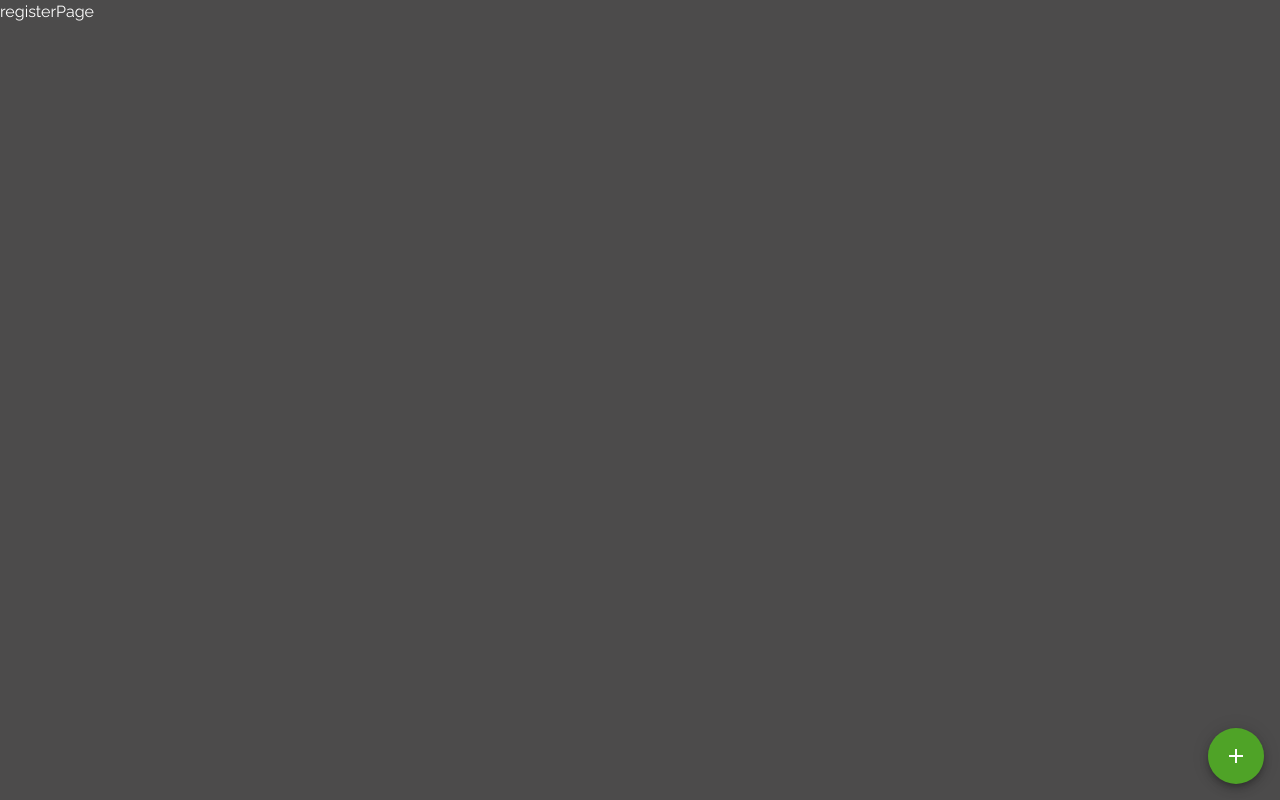
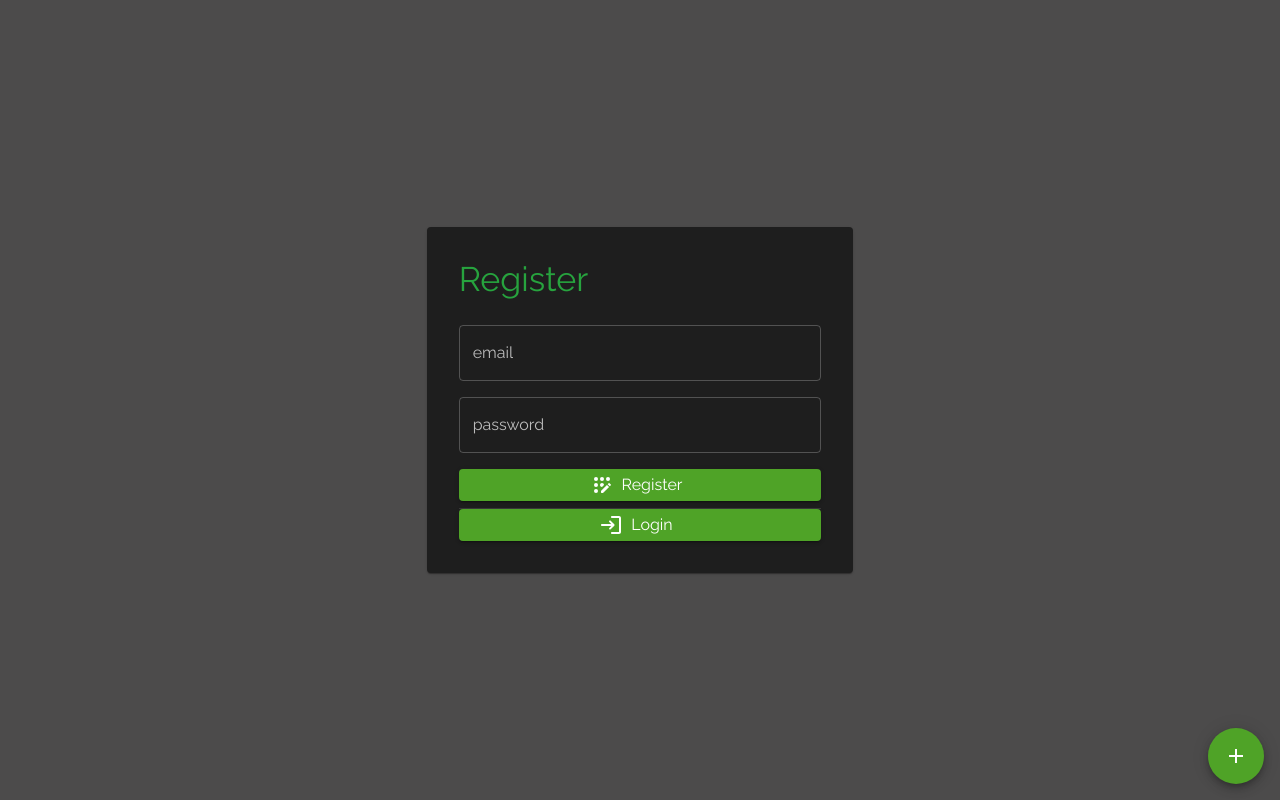
Before and after one commit to alekelbar/JournalApplication, a React (Vite) app: page /auth/register in a window 1280 px wide. Built offline with nearby package versions, Linux system fonts and the light colour scheme.

Commit message:
feat: auth Template added

```diff
--- a/src/common/layout/AuthLayout.tsx
+++ b/src/common/layout/AuthLayout.tsx
@@ -1,10 +1,11 @@
+import React from "react";
 import { Grid } from "@mui/material";
-import React from "react";
 import { Outlet } from "react-router-dom";
 
-export const AuthLayout: React.FC = () => {
+export const AuthLayout = () => {
+  console.log("Auth layout RENDERING");
   return (
-    <Grid container width={"100%"} height={"100vh"}>
+    <Grid container>
       <Outlet />
     </Grid>
   );
--- /dev/null
+++ b/src/common/layout/AuthTemplate.tsx
@@ -0,0 +1,33 @@
+import { Grid, Typography, Box, Paper } from "@mui/material";
+import React from "react";
+import { Outlet } from "react-router-dom";
+
+interface Props {
+  title: string;
+  children: JSX.Element;
+}
+
+export const AuthTemplate: React.FC<Props> = ({ title, children }) => {
+  console.log("auth template RENDERING");
+  return (
+    <Grid
+      container
+      width={"100%"}
+      height={"100vh"}
+      direction={"row"}
+      justifyContent={"center"}
+      alignItems={"center"}
+    >
+      <Grid item xs={10} md={4} sm={6}>
+        <Paper sx={{ p: 4 }}>
+          <Box component={"form"}>
+            <Typography variant="h4" color={"secondary"} mb={3}>
+              {title}
+            </Typography>
+            {children}
+          </Box>
+        </Paper>
+      </Grid>
+    </Grid>
+  );
+};
--- a/src/pages/login/index.tsx
+++ b/src/pages/login/index.tsx
@@ -1,17 +1,15 @@
-import { Google, Login } from "@mui/icons-material";
+import { AppRegistrationRounded, Google, Login } from "@mui/icons-material";
 import {
   Button,
+  ButtonGroup,
   Divider,
   Grid,
-  IconButton,
-  Link,
-  Paper,
   TextField,
   Typography,
 } from "@mui/material";
-import { Box, Container } from "@mui/system";
 import React from "react";
-import { Link as RouterLink, useNavigate } from "react-router-dom";
+import { useNavigate } from "react-router-dom";
+import { AuthTemplate } from "../../common/layout/AuthTemplate";
 
 export const LoginPage: React.FC = () => {
   const navigate = useNavigate();
@@ -20,21 +18,12 @@ export const LoginPage: React.FC = () => {
     navigate("/auth/register");
   };
 
+  const handleGoogle = () => {
+    console.log("handle login with google");
+  };
+
   return (
-    <Grid
-      container
-      width={"100%"}
-      height={"100vh"}
-      direction={"row"}
-      justifyContent={"center"}
-      alignItems={"center"}
-    >
-      <Grid item xs={10} md={4} sm={6}>
-        <Paper sx={{ p: 4 }}>
-          <Box component={"form"}>
-            <Typography variant="h4" color={"secondary"} mb={3}>
-              Sign-In
-            </Typography>
+    <AuthTemplate title="Login">
       <Grid container direction={"column"} spacing={2}>
         <Grid item>
           <TextField
@@ -65,20 +54,29 @@ export const LoginPage: React.FC = () => {
           </Button>
           <Divider />
 
+          <ButtonGroup fullWidth>
             <Button
-                  variant={"text"}
+              variant={"contained"}
+              fullWidth
+              size={"small"}
+              onClick={handleGoogle}
+            >
+              <Google />
+              <Typography mx={1}>Google</Typography>
+            </Button>
+
+            <Button
+              variant={"contained"}
               fullWidth
               size={"small"}
               onClick={handleRegister}
             >
-                  <Google />
+              <AppRegistrationRounded />
               <Typography mx={1}>Register</Typography>
             </Button>
+          </ButtonGroup>
         </Grid>
       </Grid>
-          </Box>
-        </Paper>
-      </Grid>
-    </Grid>
+    </AuthTemplate>
   );
 };
--- /dev/null
+++ b/src/pages/register/index.tsx
@@ -0,0 +1,60 @@
+import { AppRegistrationRounded, LoginRounded } from "@mui/icons-material";
+import { Button, Divider, Grid, TextField, Typography } from "@mui/material";
+import React from "react";
+import { AuthTemplate } from "../../common/layout/AuthTemplate";
+import { useNavigate } from "react-router-dom";
+
+export const RegisterPage: React.FC = () => {
+  console.log("Register Page RENDERING");
+
+  const navigate = useNavigate();
+
+  const handleLogin = () => {
+    navigate("/auth");
+  };
+  return (
+    <AuthTemplate title={"Register"}>
+      <Grid container direction={"column"} spacing={2}>
+        <Grid item>
+          <TextField
+            placeholder="Email@email.com"
+            fullWidth
+            variant="outlined"
+            label="email"
+          />
+        </Grid>
+        <Grid item>
+          <TextField
+            placeholder="Your Password"
+            fullWidth
+            variant="outlined"
+            label="password"
+          />
+        </Grid>
+        <Grid item>
+          <Button
+            sx={{ mb: ".5em" }}
+            size="small"
+            color="primary"
+            fullWidth
+            variant="contained"
+          >
+            <AppRegistrationRounded />
+            <Typography mx={1}>Register</Typography>
+          </Button>
+          <Divider />
+
+          <Button
+            variant={"contained"}
+            fullWidth
+            size={"small"}
+            onClick={handleLogin}
+          >
+            <LoginRounded />
+            <Typography mx={1}>Login</Typography>
+          </Button>
+        </Grid>
+      </Grid>
+    </AuthTemplate>
+  );
+};
--- a/src/pages/register/registerPage.tsx
+++ /dev/null
@@ -1,5 +0,0 @@
-import React from "react";
-
-export const RegisterPage: React.FC = () => {
-  return <div>registerPage</div>;
-};
--- a/src/router/AppRouter.tsx
+++ b/src/router/AppRouter.tsx
@@ -3,10 +3,11 @@ import { Navigate, Outlet, Route, Routes } from "react-router-dom";
 import { Layout } from "../common/layout/AppLayout";
 import { HomePage } from "../pages/home/index";
 import { LoginPage } from "../pages/login";
+import { AuthTemplate } from "../common/layout/AuthTemplate";
+import { RegisterPage } from "../pages/register";
 import { AuthLayout } from "../common/layout/AuthLayout";
-import { RegisterPage } from "../pages/register/registerPage";
 
-export const AppRouter = () => {
+export const AppRouter = () => {``
   return (
     <Routes>
       <Route path="/" element={<Layout />}>
```
Lines whose indentation alone changed are shown as unchanged.
